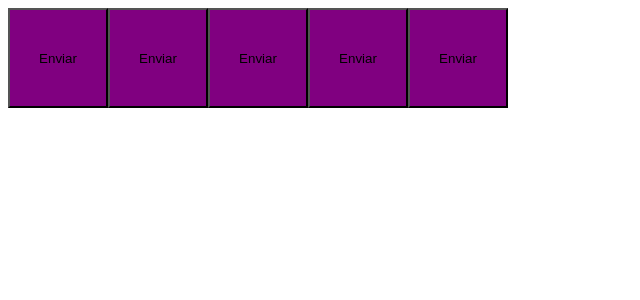
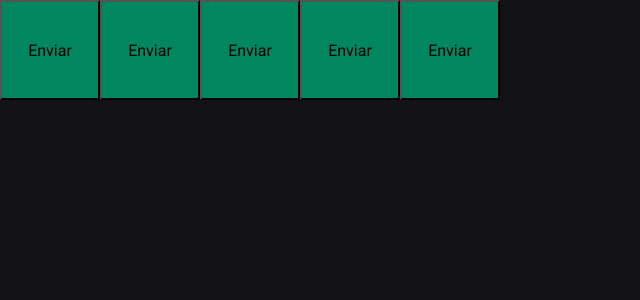
Before and after one commit to IsabellySnts/Timer-Pomodoro, a React (Vite) app: page / in a window 1280 px wide. Shown: the top 300 px of the page, without its empty margins (0-640 px from the left). Built offline with nearby package versions, Linux system fonts and the light colour scheme.

Commit message:
:lipstick: Definindo estilos globais - fontes e cores

```diff
--- a/index.html
+++ b/index.html
@@ -1,12 +1,19 @@
 <!doctype html>
 <html lang="en">
+
 <head>
   <meta charset="UTF-8" />
+  <link rel="preconnect" href="https://fonts.googleapis.com">
+  <link rel="preconnect" href="https://fonts.gstatic.com" crossorigin>
   <meta name="viewport" content="width=device-width, initial-scale=1.0" />
+  <link href="https://fonts.googleapis.com/css2?family=Roboto+Mono:wght@700&family=Roboto:wght@400;700&display=swap"
+    rel="stylesheet"/>
   <title>Ignite Timer</title>
 </head>
+
 <body>
   <div id="root"></div>
   <script type="module" src="/src/main.tsx"></script>
 </body>
+
 </html>
--- a/src/App.tsx
+++ b/src/App.tsx
@@ -1,6 +1,7 @@
 import { Button } from "./components/Button/Button";
 import { ThemeProvider } from "styled-components";
 import { DefaultTheme } from "./styles/theme/default";
+import { GlobalStyle } from "./styles/global";
 
 export function App() {
 
@@ -11,6 +12,8 @@
       <Button variant="danger" />
       <Button variant="success" />
       <Button />
+
+      <GlobalStyle />
     </ThemeProvider>
 
   )
--- a/src/components/Button/Button.styles.ts
+++ b/src/components/Button/Button.styles.ts
@@ -16,7 +16,7 @@
 export const ButtonContainer = styled.button<ButtonContainerProps>`
     width:100px;
     height: 100px;
-    background-color: ${props => props.theme.primary};
+    background-color: ${props => props.theme["green-500"]};
 /*
     ${props => {
         return css`background-color: ${buttonVariants[props.variant]}`
--- /dev/null
+++ b/src/styles/global.ts
@@ -0,0 +1,25 @@
+import { createGlobalStyle } from "styled-components";
+
+export const GlobalStyle = createGlobalStyle`
+    *{
+        margin: 0;
+        padding: 0;
+        box-sizing: border-box;
+    }
+
+    :focus{
+        outline: 0;
+        box-shadow: 0 0 0 2px ${props => props.theme["green-500"]};
+    }
+
+    body{
+        background-color: ${props => props.theme["gray-900"]};
+        color: ${props => props.theme["gray-300"]};
+    }
+
+    body, textarea, input, button{
+        font-family: 'Roboto', sans-serif;
+        font-weight: 400;
+        font-size: 1rem;
+    }
+`
--- a/src/styles/theme/default.ts
+++ b/src/styles/theme/default.ts
@@ -1,3 +1,21 @@
-export const DefaultTheme ={
-    primary: 'purple'
-}
+export const DefaultTheme = {
+    white: '#FFF',
+
+    'gray-100': '#E1E1E6',
+    'gray-300': '#C4C4CC',
+    'gray-400': '#8D8D99',
+    'gray-500': '#7C7C8A',
+    'gray-600': '#323238',
+    'gray-700': '#29292E',
+    'gray-800': '#202024',
+    'gray-900': '#121214',
+
+    'green-300': '#00B37E',
+    'green-500': '#00875F',
+    'green-700': '#015F43',
+
+    'red-500': '#AB222E',
+    'red-700': '#7A1921',
+
+    'yellow-500': '#FBA94C',
+  }
```
Lines whose indentation alone changed are shown as unchanged.
